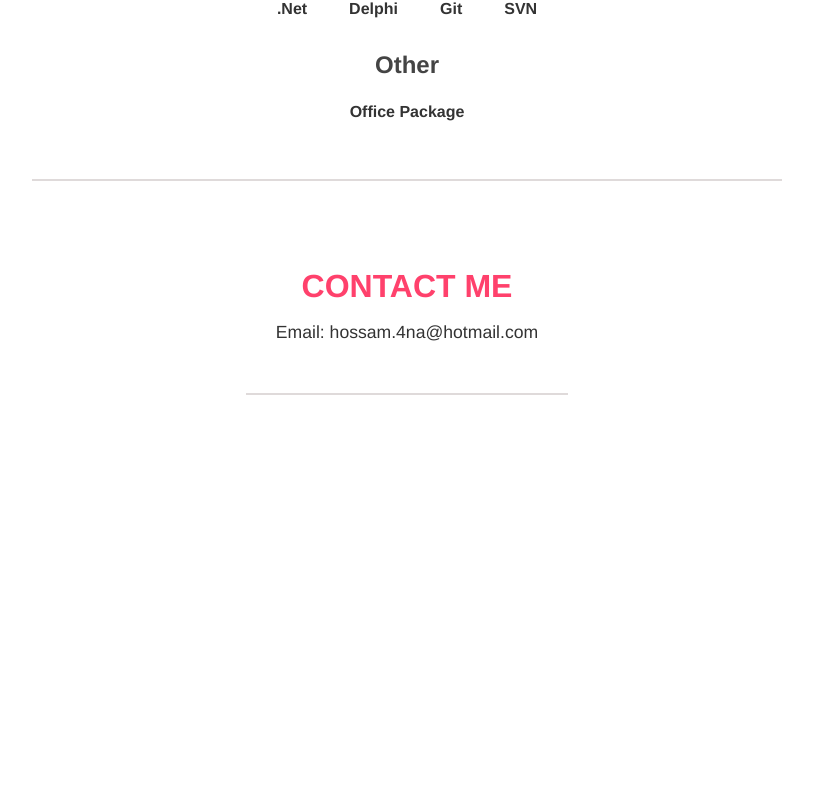
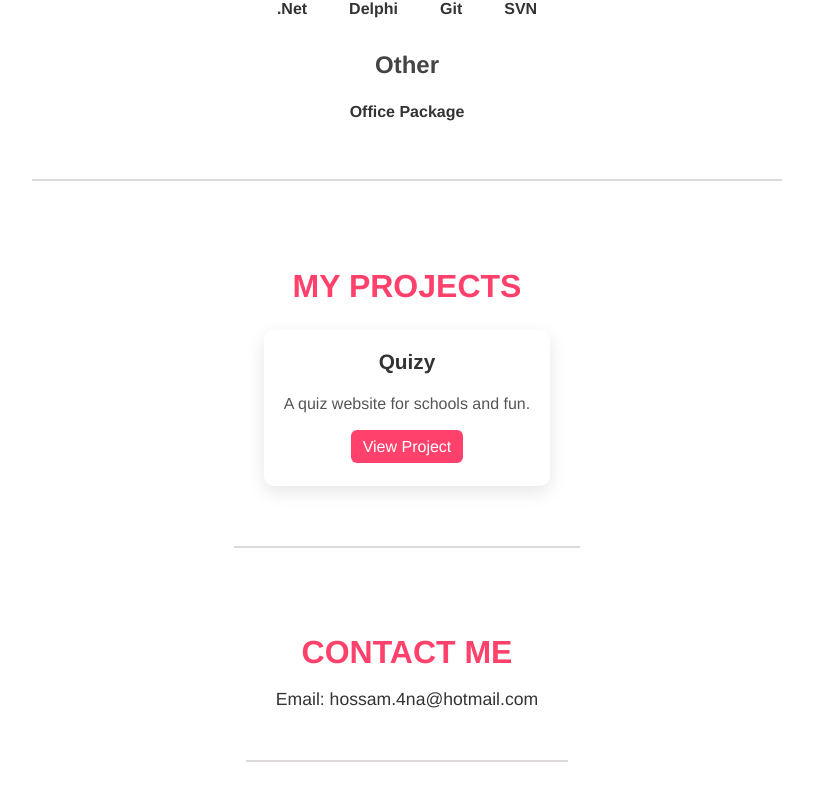
Before and after one commit to hossam4alalian/MyPortfolio, a Vue app: page / in a window 1280 px wide. Shown: the part 1197-1997 px from the top of the page, without its empty margins (233-1046 px from the left). Before the commit the page ends 1650 px from the top, so only its background shows below. Built offline with nearby package versions, Linux system fonts and the light colour scheme.

Commit message:
Added a projects section

```diff
--- a/src/App.vue
+++ b/src/App.vue
@@ -2,6 +2,7 @@
   <HeaderComponent />
   <AboutComponent />
   <SkillsComponent />
+  <ProjectsComponent />
   <ContactComponent />
 </template>
 
@@ -9,6 +10,7 @@
   import AboutComponent from './components/AboutComponent.vue';
   import ContactComponent from './components/ContactComponent.vue';
   import HeaderComponent from './components/HeaderComponent.vue'
+  import ProjectsComponent from './components/ProjectsComponent.vue';
   import SkillsComponent from './components/SkillsComponent.vue';
 
   export default {
@@ -17,6 +19,7 @@
       HeaderComponent,
       SkillsComponent,
       AboutComponent,
+      ProjectsComponent,
       ContactComponent
     }
   }
--- /dev/null
+++ b/src/components/ProjectsComponent.vue
@@ -0,0 +1,102 @@
+<template>
+    <div class="projects">
+        <h2>My Projects</h2>
+        <div class="project-list">
+            <div class="project-card" v-for="project in projects" :key="project.title">
+                <h3>{{ project.title }}</h3>
+                <p>{{ project.description }}</p>
+                <div class="view-projects">
+                    <a :href="project.link" target="_blank" v-if="project.link">View Project</a>
+                </div>
+            </div>
+        </div>
+    </div>
+</template>
+
+<script>
+  export default {
+    name: "ProjectsComponent",
+    data() {
+      return {
+        projects: [
+          {
+            title: "Quizy",
+            description: "A quiz website for schools and fun.",
+            link: "https://quizyhils.com/"
+          }
+        ]
+      };
+    }
+  };
+</script>
+
+<style scoped>
+  .projects {
+    background: white;
+    padding: 30px 30px 60px;
+    text-align: center;
+    margin-top: 30px;
+    max-width: 900px;
+    margin-left: auto;
+    margin-right: auto;
+    border-bottom: 2px solid #dfdada;
+  }
+
+  .projects h2 {
+    color: #ff416c;
+    font-size: 2rem;
+    margin-bottom: 25px;
+    text-transform: uppercase;
+  }
+
+  .project-list {
+    display: flex;
+    flex-wrap: wrap;
+    gap: 20px;
+    justify-content: center;
+  }
+
+  .project-card {
+    background: white;
+    padding: 20px;
+    border-radius: 10px;
+    width: 100%;
+    max-width: 270px;
+    box-shadow: 0 6px 18px rgba(0, 0, 0, 0.1);
+    transition: transform 0.2s ease;
+  }
+
+  .project-card:hover {
+    transform: translateY(-5px);
+  }
+
+  .project-card h3 {
+    margin-top: 0px;
+    font-size: 1.3rem;
+    color: #333;
+  }
+
+  .project-card p {
+    font-size: 1rem;
+    color: #555;
+    margin-bottom: 15px;
+  }
+
+  .project-card a {
+    text-decoration: none;
+    color: white;
+    background-color: #ff416c;
+    padding: 8px 12px;
+    border-radius: 6px;
+    font-weight: 500;
+    transition: background 0.3s;
+  }
+
+  .project-card a:hover {
+    background-color: #e1355c;
+  }
+
+  .view-projects {
+    padding: 10px;
+  }
+</style>
```
